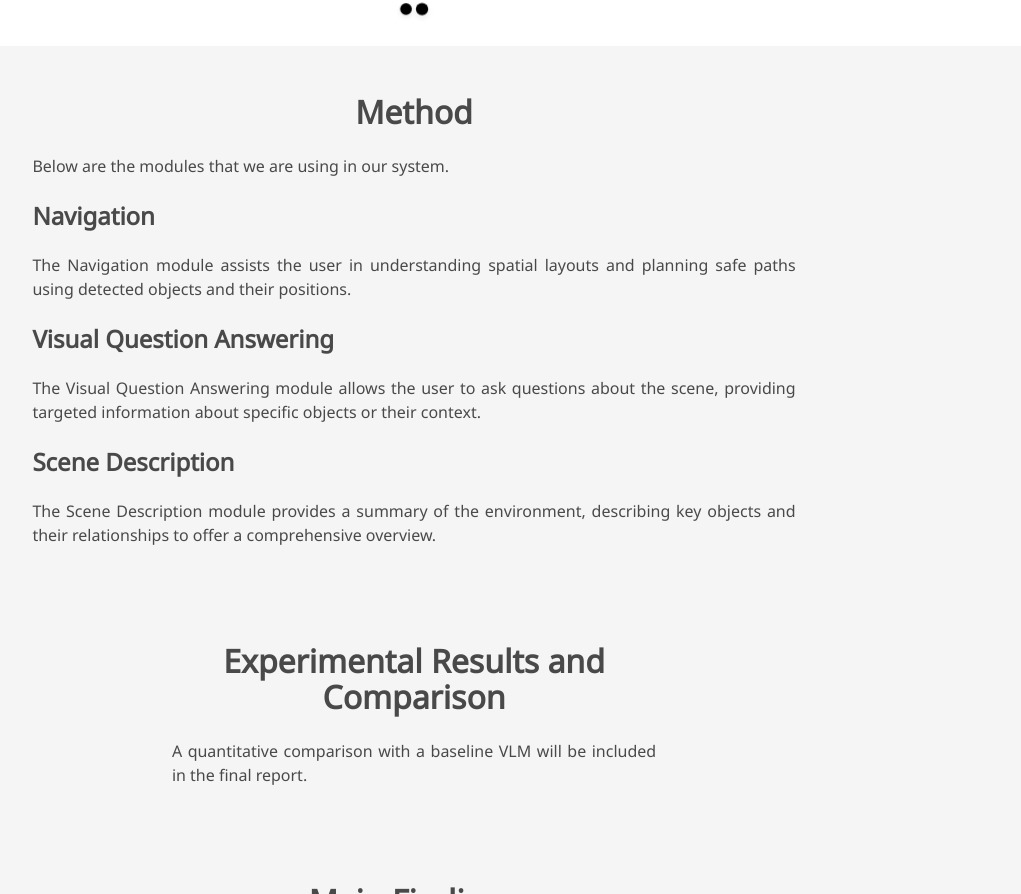
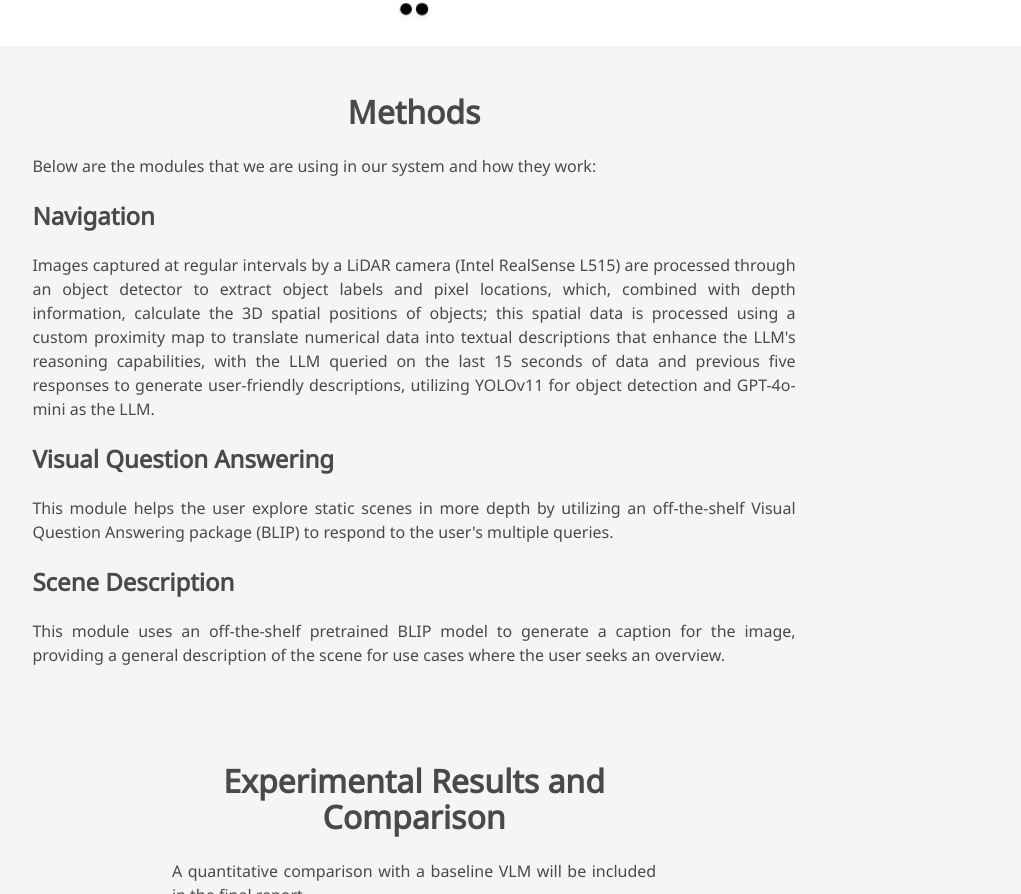
Before and after one commit to mohitydv09/nlp-final-project-website, a plain HTML site: page index.html in a window 1280 px wide. Shown: the part 2190-3084 px from the top of the page, without its empty margins (226-1247 px from the left). Drawn offline with nearby package versions, Linux system fonts and the light colour scheme; some icons are missing; a web font is replaced by a local one.

Commit message:
updated module descriptions

```diff
--- a/index.html
+++ b/index.html
@@ -221,10 +221,10 @@
   <div class="container is-max-desktop">
     <div class="columns is-centered has-text-centered">
       <div class="column is-four-fifths">
-        <h2 class="title is-3">Method</h2>
+        <h2 class="title is-3">Methods</h2>
         <div class="content has-text-justified">
           <p>
-            Below are the modules that we are using in our system.
+            Below are the modules that we are using in our system and how they work:
           </p>
         </div>
 
@@ -232,7 +232,7 @@
         <div class="content has-text-justified">
           <h3 class="title is-4">Navigation</h3>
           <p>
-            The Navigation module assists the user in understanding spatial layouts and planning safe paths using detected objects and their positions.
+            Images captured at regular intervals by a LiDAR camera (Intel RealSense L515) are processed through an object detector to extract object labels and pixel locations, which, combined with depth information, calculate the 3D spatial positions of objects; this spatial data is processed using a custom proximity map to translate numerical data into textual descriptions that enhance the LLM's reasoning capabilities, with the LLM queried on the last 15 seconds of data and previous five responses to generate user-friendly descriptions, utilizing YOLOv11 for object detection and GPT-4o-mini as the LLM.
           </p>
         </div>
 
@@ -240,7 +240,7 @@
         <div class="content has-text-justified">
           <h3 class="title is-4">Visual Question Answering</h3>
           <p>
-            The Visual Question Answering module allows the user to ask questions about the scene, providing targeted information about specific objects or their context.
+            This module helps the user explore static scenes in more depth by utilizing an off-the-shelf Visual Question Answering package (BLIP) to respond to the user&apos;s multiple queries.
           </p>
         </div>
 
@@ -248,7 +248,7 @@
         <div class="content has-text-justified">
           <h3 class="title is-4">Scene Description</h3>
           <p>
-            The Scene Description module provides a summary of the environment, describing key objects and their relationships to offer a comprehensive overview.
+            This module uses an off-the-shelf pretrained BLIP model to generate a caption for the image, providing a general description of the scene for use cases where the user seeks an overview.
           </p>
         </div>
       </div>
```
